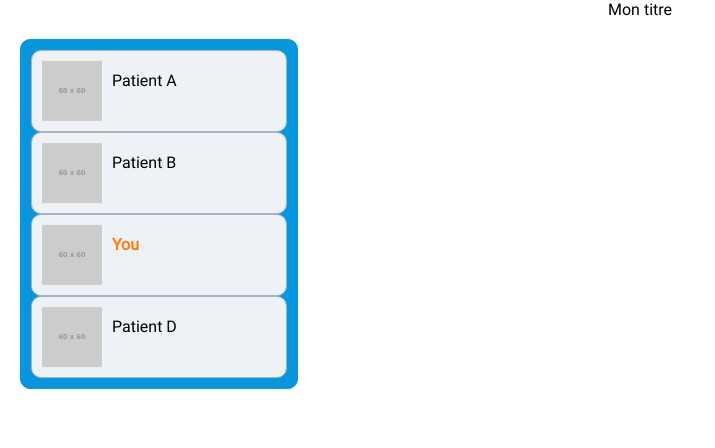
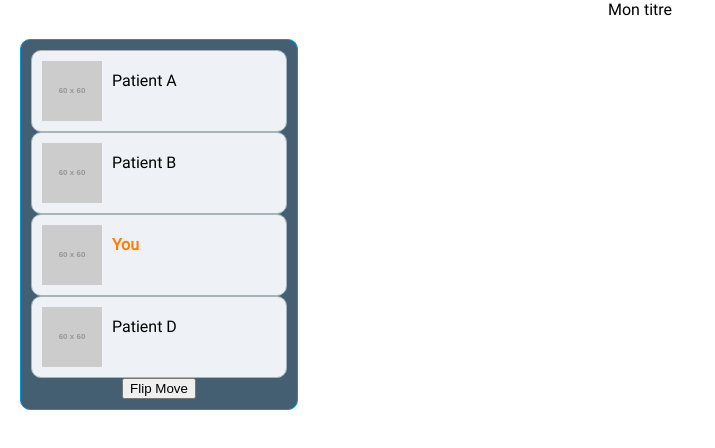
Before and after one commit to marjowolff/hackarburer---Virtual-Waiting-Room, a React (Create React App) app: page / in a window 1280 px wide. Shown: the top 448 px of the page, without its empty margins (0-715 px from the left). Built offline with nearby package versions, Linux system fonts and the light colour scheme.

Commit message:
patient list

```diff
--- a/src/components/PatientList.css
+++ b/src/components/PatientList.css
@@ -4,5 +4,5 @@
   width : 20%;
   border-radius: 10px;
   border : 1px solid var(--main-blue);
-  background-color :  var(--main-blue)
+  background-color :  var(--dark-grey)
 }
--- a/src/components/PatientList.js
+++ b/src/components/PatientList.js
@@ -1,9 +1,12 @@
 import React from 'react';
 import Patient from './Patient'
 import './PatientList.css'
+import FlipMove from 'react-flip-move';
 
+class PatientList extends React.Component {
 
-const patients = [
+    state = {
+      patients : [
         {
           id:1,
           name: 'Patient A',
@@ -24,18 +27,28 @@ const patients = [
           name: 'Patient D',
           status:'other'
         }
-];
+      ]
+    }
 
+    handleClick = () => {
+      console.log('Flipped')
+      this.setState ({})
+    }
 
-const PatientList = () => (
-    <div className = "PatientList">
+    render () {
+      return (<div className = "PatientList">
+      <FlipMove>
       {
-          patients.map(patient =>
+          this.state.patients.map(patient =>
           <div key={patient.id}><Patient name={patient.name} status={patient.status}/>
           </div>)
          }
-      </div>
-)
+      </FlipMove>
+      <button onClick={this.handleClick}>Flip Move</button>
+      </div>)
+    }
+
+}
 
 
 export default PatientList;
```
Lines whose indentation alone changed are shown as unchanged.
